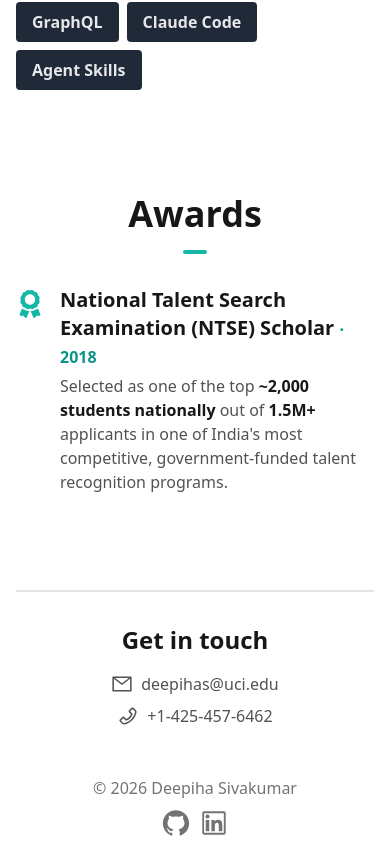
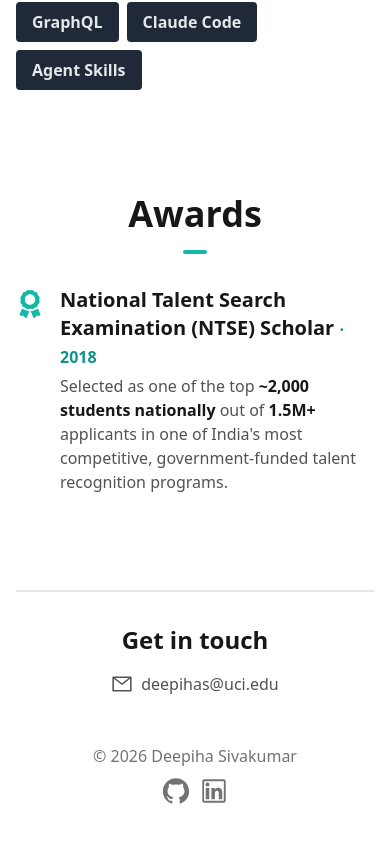
Before and after one commit to deepiha05/portfolio, a Next.js app: page / in a window 390 px wide. Shown: the part 9989-10843 px from the top of the page. After the commit the page ends 10811 px from the top, so only its background shows below. Built offline with nearby package versions, Linux system fonts and the light colour scheme.

Commit message:
Remove phone number

```diff
--- a/src/components/Footer.tsx
+++ b/src/components/Footer.tsx
@@ -1,5 +1,5 @@
 import React from "react"
-import { AiOutlineGithub, AiOutlineLinkedin, AiOutlineMail, AiOutlinePhone } from "react-icons/ai"
+import { AiOutlineGithub, AiOutlineLinkedin, AiOutlineMail } from "react-icons/ai"
 import { profile } from "@/data/profile"
 
 const iconClass = "hover:-translate-y-1 transition-transform text-neutral-500 dark:text-neutral-100"
@@ -13,9 +13,6 @@ export default function Footer() {
         <div className="flex flex-col items-center gap-2 text-neutral-600 dark:text-neutral-300 md:flex-row md:justify-center md:gap-8">
           <a href={`mailto:${profile.email}`} className="inline-flex items-center hover:underline">
             <AiOutlineMail className="mr-2" size={22} /> {profile.email}
-          </a>
-          <a href={`tel:${profile.phone.replace(/-/g, "")}`} className="inline-flex items-center hover:underline">
-            <AiOutlinePhone className="mr-2" size={22} /> {profile.phone}
           </a>
         </div>
       </div>
--- a/src/data/profile.ts
+++ b/src/data/profile.ts
@@ -10,7 +10,6 @@ export const profile = {
   github: "https://github.com/deepiha05",
   linkedin: "https://www.linkedin.com/in/deepiha-s/",
   email: "deepihas@uci.edu",
-  phone: "+1-425-457-6462",
 }
 
 export const journey = [
```
